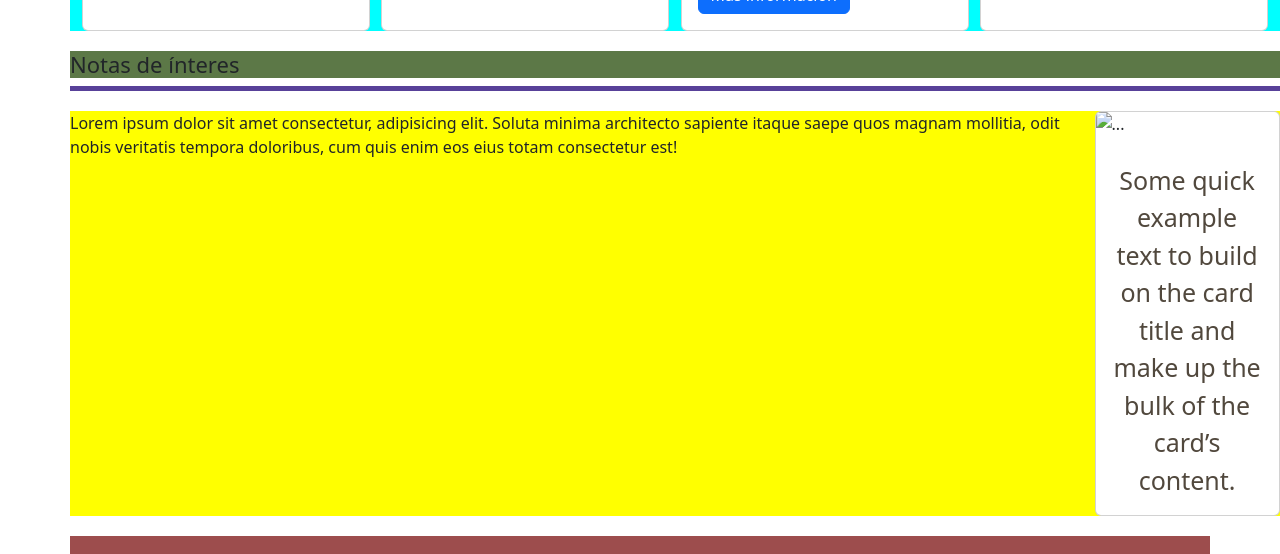
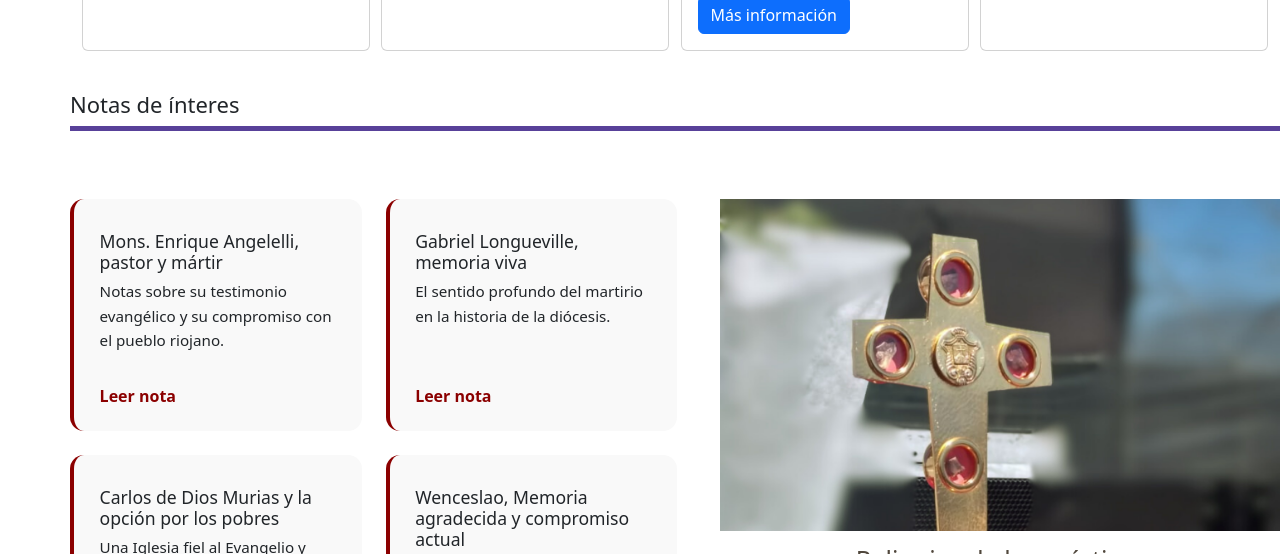
Before and after one commit to beatos-martires/M-rtires-riojanos-2026, a plain HTML site: page paginas primarias/sobrenosotros.html in a window 1280 px wide. Shown: the part 1442-1996 px from the top of the page. Drawn offline with nearby package versions, Linux system fonts and the light colour scheme.

Commit message:
Completa con los link de interes la pagina de la biografia

```diff
--- a/estilos/style.css
+++ b/estilos/style.css
@@ -577,8 +577,8 @@ header{
 .destacado{
     grid-area: destacado1;
     font-size: 22px;
-    margin-top: 20px;
-    background-color: #5c7847;}
+    margin-top: 40px;
+    background-color: none;}
 
 .separador-biografia{
     grid-area: separador1;
@@ -589,14 +589,14 @@ header{
 
 .biografia-martires{ /*Targetas de los mártires*/
     grid-area: martires;
-    background-color: aqua;
+    background-color: none;
     display: flex;
     flex-direction:row;
     justify-content: space-evenly;}
 
         .card-title{text-align: center;} /*Titulo de las tragetas*/
 
-.destacado2{
+.destacado{
     grid-area: destacado2;}
 
 .separador2{
@@ -610,7 +610,53 @@ header{
     grid-area: enlaces;
     display: flex;
     flex-direction: row;
-    background-color: yellow;}
+    background-color: none;
+    margin: 3rem 0;}
+
+        .enlaces h2 {
+                text-align: center;
+                margin-bottom: 2rem;}
+
+        .grid-notas {
+                display: grid;
+                grid-template-columns: repeat(auto-fit, minmax(250px, auto));
+                gap: 1.5rem;}
+
+        .nota {
+                background-color: #f9f9f9;
+                border-radius: 14px;
+                padding: 1.4rem 1.6rem;
+                border-left: 4px solid #8b0000;
+                display: flex;
+                flex-direction: column;}
+
+        .nota-icono {
+                font-size: 2.2rem;
+                color: #8b0000;
+                margin-bottom: 0.6rem;}
+
+        .nota h3 {
+                font-size: 1.1rem;
+                margin-bottom: 0.4rem;}
+
+        .nota p {
+                font-size: 0.95rem;
+                line-height: 1.6;
+                flex-grow: 1;}
+
+        .nota a {
+                margin-top: 1rem;
+                font-weight: 600;
+                text-decoration: none;
+                color: #8b0000;}
+
+        .nota a:hover {
+                text-decoration: underline;}
+
+    .card-reliquia{
+        margin-left: auto;
+    }
+
 
 /*Biografia Enrique angelelli*/
 
--- a/paginas primarias/sobrenosotros.html
+++ b/paginas primarias/sobrenosotros.html
@@ -116,12 +116,48 @@ crossorigin="anonymous">
             <section class="separador2"> <!--SEPARADOR--></section>
 
             <section class="enlaces"> <!--ENLACES DE INTERES-->
-                <p>Lorem ipsum dolor sit amet consectetur, adipisicing elit. Soluta minima architecto sapiente itaque saepe quos magnam mollitia, odit nobis veritatis tempora doloribus, cum quis enim eos eius totam consectetur est!</p>
+                <div class="grid-notas"> <!--Link de paginas-->
+                    <article class="nota">
+                        <div class="nota-icono">
+                            <i class="bi bi-person-badge"></i>
+                        </div>
+                        <h3>Mons. Enrique Angelelli, pastor y mártir</h3>
+                        <p>Notas sobre su testimonio evangélico y su compromiso con el pueblo riojano.</p>
+                        <a href="https://diocesislarioja.com.ar/category/martires-riojanos/obispo-enrique-angelelli/" target="_blank" rel="noopener"> Leer nota</a>
+                    </article>
 
-                <div class="card" style="width: 18rem;"> <!--CANONIZACIÓN-->
-                    <img src="..." class="card-img-top" alt="...">
+                    <article class="nota">
+                        <div class="nota-icono">
+                            <i class="bi bi-cross"></i>
+                        </div>
+                        <h3>Gabriel Longueville, memoria viva</h3>
+                        <p>El sentido profundo del martirio en la historia de la diócesis.</p>
+                        <a href="https://diocesislarioja.com.ar/category/martires-riojanos/carlos-murias/" target="_blank" rel="noopener">Leer nota</a>
+                    </article>
+
+                    <article class="nota">
+                        <div class="nota-icono">
+                            <i class="bi bi-people"></i>
+                        </div>
+                        <h3>Carlos de Dios Murias y la opción por los pobres</h3>
+                        <p>Una Iglesia fiel al Evangelio y comprometida con la justicia.</p>
+                        <a href="https://diocesislarioja.com.ar/category/martires-riojanos/carlos-murias/" target="_blank" rel="noopener">Leer nota</a>
+                    </article>
+
+                    <article class="nota">
+                        <div class="nota-icono">
+                            <i class="bi bi-heart"></i>
+                        </div>
+                        <h3>Wenceslao, Memoria agradecida y compromiso actual</h3>
+                        <p>El testimonio de los mártires sigue iluminando nuestra misión hoy.</p>
+                        <a href="https://diocesislarioja.com.ar/category/martires-riojanos/wenceslao-pedernera/" target="_blank" rel="noopener">Leer nota</a>
+                    </article>
+                </div>
+
+                <div class="card-reliquia" style="width: 35rem;"> <!--RELIQUIAS-->
+                    <img src="../assets/paginas primarias/reliquias-martires.png" class="card-img-top" alt="...">
                     <div class="card-body">
-                        <p class="card-text">Some quick example text to build on the card title and make up the bulk of the card’s content.</p>
+                        <p class="card-text">Reliquias de los mártires</p>
                     </div>
                 </div>
             </section>
```
Also changed, not shown: assets/paginas primarias/reliquias-martires.png (added).
